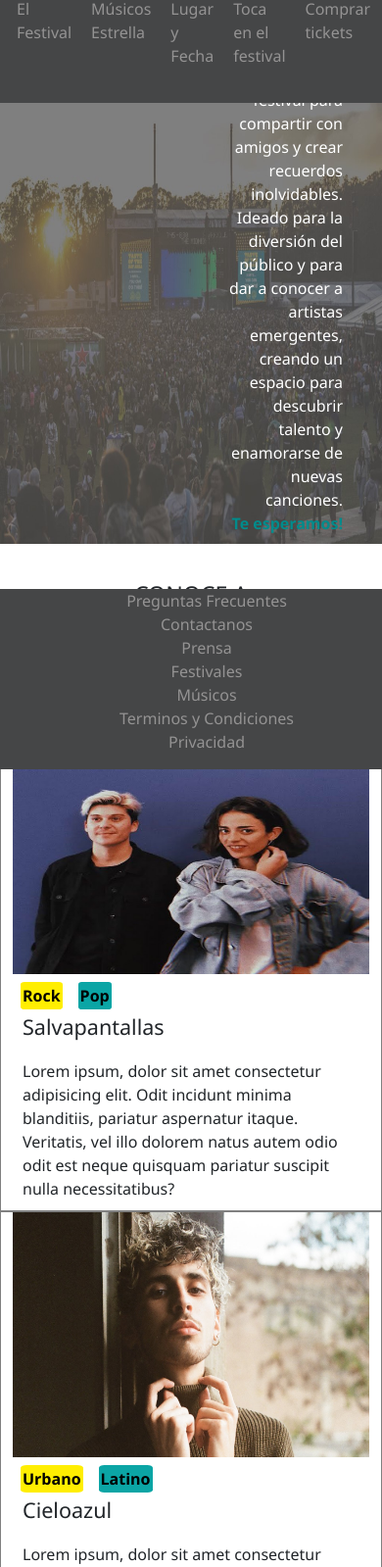
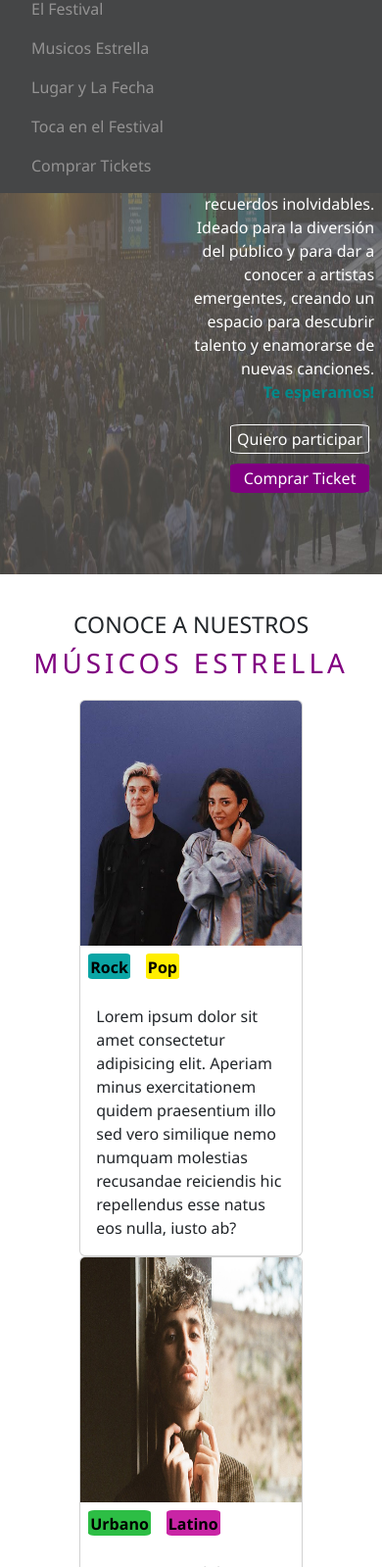
Before and after one commit to martucichi16/CaC_Front, a plain HTML site: page index.html in a window 390 px wide. Shown: the part 59-1658 px from the top of the page at 98% size. Drawn offline with nearby package versions, Linux system fonts and the light colour scheme.

Commit message:
Mobile terminado

```diff
--- a/index.html
+++ b/index.html
@@ -11,15 +11,17 @@
         <link rel="stylesheet" href="https://fonts.googleapis.com/css2?family=Material+Symbols+Outlined:opsz,wght,FILL,GRAD@20..48,100..700,0..1,-50..200" />
 
         <!-- Bootstrap CSS -->
-        <link href="https://cdn.jsdelivr.net/npm/bootstrap@5.1.3/dist/css/bootstrap.min.css" rel="stylesheet"
-        integrity="sha384-1BmE4kWBq78iYhFldvKuhfTAU6auU8tT94WrHftjDbrCEXSU1oBoqyl2QvZ6jIW3" crossorigin="anonymous">
+        <link href="https://cdn.jsdelivr.net/npm/bootstrap@5.2.1/dist/css/bootstrap.min.css" rel="stylesheet"
+        integrity="sha384-iYQeCzEYFbKjA/T2uDLTpkwGzCiq6soy8tYaI1GyVh/UjpbCx/TYkiZhlZB6+fzT" crossorigin="anonymous">
+  </head>
 
         <!-- Mis estilos -->
         <link rel="stylesheet" href="./styles.css">
     </head>
 
     <body>
-        <header class="container-fluid">
+        <header >
+            <div id ="lg_nav" class="container-fluid"> <!-- Nav de compu -->
                 <div class="row">
                     <div id="logo" class="col-lg-6">
                         <span class="material-symbols-outlined">rocket</span>
@@ -29,18 +31,40 @@
                     <div class="col-lg-6">
                         <nav>
                             <ul>
-                            <li><a href="">El Festival</a></li>
-                            <li><a href="">Músicos Estrella</a></li>
-                            <li><a href="">Lugar y Fecha</a></li>
-                            <li><a href="">Toca en el festival</a></li>
-                            <li><a href="">Comprar tickets</a></li>
+                                <li class="col-lg-2"><a href="">El Festival</a></li>
+                                <li class="col-lg-3"><a href="">Músicos Estrella</a></li>
+                                <li class="col-lg-3"><a href="">Lugar y Fecha</a></li>
+                                <li class="col-lg-3"><a href="">Toca en el festival</a></li>
+                                <li class="col-lg-3"><a href="">Comprar tickets</a></li>
                             </ul>
                         </nav>
                     </div>
                 </div>
+            </div>
+
+            <nav id="mobile_nav" class="navbar fixed-top navbar-expand-lg navbar-dark"> <!-- Nav mobile -->
+                <div class="container">
+                    <div id="logo" class="col-lg-6">
+                        <span class="material-symbols-outlined">rocket</span>
+                        <h3>Grow</h3>
+                    </div>
+                <button class="navbar-toggler" type="button" data-bs-toggle="collapse" data-bs-target="#navbarNav" aria-controls="navbarNav" aria-expanded="true" aria-label="Toggle navigation">
+                    <span class="navbar-toggler-icon"></span>
+                </button>
+                <div class="navbar-collapse flex-row-reverse collapse show" id="navbarNav" style="">
+                    <ul class="navbar-nav">
+                        <li class="nav-item"><a class="nav-link active" aria-current="page" href="#">El Festival</a></li>
+                        <li class="nav-item"><a class="nav-link" href="#">Musicos Estrella</a></li>
+                        <li class="nav-item"><a class="nav-link" href="#">Lugar y La Fecha</a></li>
+                        <li class="nav-item"><a class="nav-link" href="#">Toca en el Festival</a></li>
+                        <li class="nav-item"><a class="nav-link" href="#">Comprar Tickets</a></li>
+                    </ul>
+                </div>
+                </div>
+            </nav>
         </header>
 
-        <section class ="container-fluid" id="intro">
+        <section id="intro">
             <h1>Grow</h1>
             <p>
                 Grow llega por primera vez a Argentina!! Un festival para compartir con amigos y crear recuerdos
@@ -48,67 +72,54 @@
                 creando un espacio para descubrir talento y enamorarse de nuevas canciones. <br><b>Te esperamos!</b>
             </p>
 
-            <div>
+            <div id="buttons">
                 <button id="button1">Quiero participar</button>
                 <button id="button2">Comprar Ticket</button>
             </div>
         </section>
 
         <section class="container" id="top">
-            <h3 class="col-6">CONOCE A NUESTROS</h3>
-            <h1 class="col-6">MÚSICOS ESTRELLA</h1>
+            <h3 class="col-12 col-lg-12">CONOCE A NUESTROS</h3>
+            <h1 class="col-12 col-lg-12">MÚSICOS ESTRELLA</h1>
 
             <div class="row" id="cards">
-                <div class="col-12 col-lg-4 musico">
-                    <img src="./img/salvapantallas.jpg" alt="Foto Salvapantallas">
-
+                <div class="card col-7 col-lg-4 musico">
+                    <img src="./img/salvapantallas.jpg" alt="Foto Salvapantallas" class="card-img-top">
                     <div class="music_style">
-                        <p><b>Rock</b></p>
-                        <p><b>Pop</b></p>
+                        <p id="rock"><b>Rock</b></p>
+                        <p id="pop"><b>Pop</b></p>
+                    </div>
+                    <div class="card-body">
+                      <p class="card-text">Lorem ipsum dolor sit amet consectetur adipisicing elit. Aperiam minus
+                        exercitationem quidem praesentium illo sed vero similique nemo numquam molestias recusandae
+                        reiciendis hic repellendus esse natus eos nulla, iusto ab?</p>
+                    </div>
                 </div>
 
-                    <h4>Salvapantallas</h4>
-
-                    <p>
-                        Lorem ipsum, dolor sit amet consectetur adipisicing elit. Odit incidunt minima blanditiis,
-                        pariatur aspernatur itaque. Veritatis, vel illo dolorem natus autem odio odit est neque quisquam
-                        pariatur suscipit nulla necessitatibus?
-                    </p>
+                <div class="card col-7 col-lg-4 musico">
+                    <img src="./img/cieloazul.jpg" alt="Foto Cieloazul" class="card-img-top">
+                    <div class="music_style">
+                        <p id="urbano"><b>Urbano</b></p>
+                        <p id="latino"><b>Latino</b></p>
+                    </div>
+                    <div class="card-body">
+                      <p class="card-text">Lorem ipsum dolor sit amet consectetur adipisicing elit. Aperiam minus
+                        exercitationem quidem praesentium illo sed vero similique nemo numquam molestias recusandae
+                        reiciendis hic repellendus esse natus eos nulla, iusto ab?</p>
+                    </div>
                 </div>
 
-                <div class="col-12 col-lg-4 musico">
-                    <img src="./img/cieloazul.jpg" alt="Foto Cieloazul">
-
+                <div class="card col-7 col-lg-4 musico">
+                    <img src="./img/koino_yokan.jfif" alt="Foto Koino Yokan" class="card-img-top">
                     <div class="music_style">
-                        <p><b>Urbano</b></p>
-                        <p><b>Latino</b></p>
+                        <p id="pop"><b>Pop</b></p>
+                        <p id="acustico"><b>Acustico</b></p>
                     </div>
-
-                    <h4>Cieloazul</h4>
-
-                    <p>
-                        Lorem ipsum, dolor sit amet consectetur adipisicing elit. Odit incidunt minima blanditiis,
-                        pariatur aspernatur itaque. Veritatis, vel illo dolorem natus autem odio odit est neque quisquam
-                        pariatur suscipit nulla necessitatibus?
-                    </p>
+                    <div class="card-body">
+                      <p class="card-text">Lorem ipsum dolor sit amet consectetur adipisicing elit. Aperiam minus
+                        exercitationem quidem praesentium illo sed vero similique nemo numquam molestias recusandae
+                        reiciendis hic repellendus esse natus eos nulla, iusto ab?</p>
                     </div>
-
-
-                <div class="col-12 col-lg-4 musico">
-                    <img src="./img/koino_yokan.jfif" alt="Foto Koino Yokan">
-
-                    <div class="music_style">
-                        <p><b>Indie pop</b></p>
-                        <p><b>Acustico</b></p>
-                    </div>
-
-                    <h4>Koino Yokan</h4>
-
-                    <p>
-                        Lorem ipsum, dolor sit amet consectetur adipisicing elit. Odit incidunt minima blanditiis,
-                        pariatur aspernatur itaque. Veritatis, vel illo dolorem natus autem odio odit est neque quisquam
-                        pariatur suscipit nulla necessitatibus?
-                    </p>
                 </div>
             </div>
         </section>
@@ -137,52 +148,45 @@
 
         <section id="participa" class="container">
             <div class="row">
-                <h3 class="col-lg-12">PARTICIPA COMO</h3>
-                <h1 class="col-lg-12">MÚSICO DEL FESTIVAL</h1>
+                <h3 class="col-12 col-lg-12">PARTICIPA COMO</h3>
+                <h1 class="col-12 col-lg-12">MÚSICO DEL FESTIVAL</h1>
 
-                <p class="col-lg-12">Anotate como músico para conseguir un <span>gig</span> en el festival!</p>
+                <p class="col-12 col-lg-12">Anotate como músico para conseguir un <span>gig</span> en el festival!</p>
 
                 <div>
-                    <form>
-                        <input type="text" name="nombre" placeholder="Nombre" class="col-lg-5">
-                        <input type="text" name="apellido" placeholder="Apellido" class="col-lg-5">
+                    <form id="nombre_apellido">
+                        <input type="text" name="nombre" placeholder="Nombre" class="col-5 col-lg-5">
+                        <input type="text" name="apellido" placeholder="Apellido" class="col-5 col-lg-5">
                     </form>
                 </div>
 
                 <form>
-                    <textarea name= “info” rows= “20” cols= “100” class="col-lg-10"
+                    <textarea name= “info” rows= “20” cols= “100” class="col-12 col-lg-10"
                     placeholder="Describí brevemente tu estilo musical o el de tu banda"></textarea>
                 </form>
 
-                <p class=col-lg-10 id="recordatorio">Recordá incluir tu información de contacto para poder comunicarnos con vos </p>
+                <p class="col-12 col-lg-12" id="recordatorio">Recordá incluir tu información de contacto para poder
+                    comunicarnos  con vos </p>
 
-                <button class="col-lg-10">Enviar</button>
+                <button class="col-12 col-lg-10">Enviar</button>
             </div>
-            <!-- <form>
-                <div>
-                    <input type="text" name="nombre" placeholer="Nombre">
-                    <input type="text" name="apellido" placeholer="Apellido">
-                </div>
-
-                <textarea name= “info” rows= “20” cols= “100”
-                placeholder="Describí brevemente tu estilo musical o el de tu banda"></textarea>
-
-                <p>Recordá incluir tu información de contacto para poder comunicarnos con vos </p>
-
-                <input type= “submit” value= “Enviar”>
-            </form> -->
         </section>
 
         <footer class="container-fluid">
             <ul class="row">
-                <li class="col-lg-2"><a href="">Preguntas Frecuentes</a></li>
-                <li class="col-lg-1"><a href="">Contactanos</a></li>
-                <li class="col-lg-1"><a href="">Prensa</a></li>
-                <li class="col-lg-1"><a href="">Festivales</a></li>
-                <li class="col-lg-1"><a href="">Músicos</a></li>
-                <li class="col-lg-2"><a href="">Terminos y Condiciones</a></li>
-                <li class="col-lg-1"><a href="">Privacidad</a></li>
+                <li class="col-12 col-lg-2"><a href="">Preguntas Frecuentes</a></li>
+                <li class="col-12 col-lg-1"><a href="">Contactanos</a></li>
+                <li class="col-12 col-lg-1"><a href="">Prensa</a></li>
+                <li class="col-12 col-lg-1"><a href="">Festivales</a></li>
+                <li class="col-12 col-lg-1"><a href="">Músicos</a></li>
+                <li class="col-12 col-lg-2"><a href="">Terminos y Condiciones</a></li>
+                <li class="col-12 col-lg-1"><a href="">Privacidad</a></li>
             </ul>
         </footer>
+
+        <!-- JS Bootstrap -->
+        <script src="https://cdn.jsdelivr.net/npm/bootstrap@5.2.1/dist/js/bootstrap.bundle.min.js"
+        integrity="sha384-u1OknCvxWvY5kfmNBILK2hRnQC3Pr17a+RTT6rIHI7NnikvbZlHgTPOOmMi466C8"
+        crossorigin="anonymous"></script>
     </body>
 </html>
--- a/styles.css
+++ b/styles.css
@@ -7,6 +7,7 @@ header {
     padding: 20px 100px;
     position: sticky;
     top: 0;
+    z-index: 1;
 }
 
 header h3 {
@@ -44,20 +45,48 @@ nav a:hover {
     color: white;
 }
 
+#mobile_nav {
+    display: none;
+}
+
+@media screen and (max-width:700px) {
+    #lg_nav {
+        display: none
+    }
+
+    #mobile_nav {
+        display:block;
+    }
+
+    .navbar {
+        background-color: #454647;
+    }
+
+    .offcanvas-end {
+        background-color: #454647;
+    }
+
+    #mobile_nav a{
+        color: #949393;
+    }
+
+    #mobile_nav a:hover {
+        color: white
+    }
+}
 /* ------------------------------------------------------------------------------------------------------ */
-
 #intro {
     background-image: url("./img/festival.jpg");
     background-repeat: no-repeat;
     background-size: 100% 100%;
-    background-color: blanchedalmond;
     height: 450px;
     margin-bottom: 30px;
-    padding: 40px;
+    padding: 75px 40px;
     display: flex;
     flex-direction: column;
     justify-content: center;
     align-items: flex-end;
+    text-align: right;
 }
 
 #intro h1 {
@@ -68,6 +97,7 @@ nav a:hover {
     color:white;
     width: 40%;
     text-align: right;
+    float: right;
 }
 
 #intro b {
@@ -86,7 +116,7 @@ nav a:hover {
     border-color: white;
     border-style: solid;
     border-width: 1px;
-    margin: 5px
+    margin: 5px;
 }
 
 #button1:hover {
@@ -118,6 +148,26 @@ nav a:hover {
     border-width: 1px;
 }
 
+@media screen and (max-width:700px) {
+    #intro {
+        padding: 20% 2%;
+        height: auto;
+    }
+
+    #intro p {
+        color:white;
+        width: 50%;
+    }
+
+    #intro div {
+        display: flex;
+        flex-direction: column;
+        justify-content: flex-end;
+        margin: 0;
+        padding: 0;
+    }
+}
+
 /* ------------------------------------------------------------------------------------------------------ */
 #top {
     display: flex;
@@ -144,16 +194,12 @@ nav a:hover {
     justify-content: center;
 }
 
-.musico {
-    display: flex;
-    flex-direction: column;
-    height: 20%;
-    border-color: grey;
-    border-style: solid;
-    border-width: 1px;
+.card {
+    z-index: 0;
+    padding: 0;
 }
 
-.musico img {
+.card-img-top {
     width: 100%;
     height: 250px;
 }
@@ -164,30 +210,36 @@ nav a:hover {
     justify-content: flex-start;
 }
 
-.music_style p:first-child {
+.music_style p {
     color:black;
-    background-color: rgb(255, 238, 1);
     border-radius: 10%;
-    margin: 8px 8px 0 8px;
+    margin: 8px;
     padding: 2px;
-    height: 50%;
+    height: 60%;
 }
 
-.music_style p:last-child {
-    color:black;
+#pop {
+    background-color: rgb(255, 238, 1);
+}
+
+#rock {
     background-color: rgb(11, 165, 165);
-    border-radius: 10%;
-    margin: 8px 8px 0 8px;
-    padding: 2px;
-    height: 50%;
+}
+
+#acustico {
+    background-color:rgb(245, 46, 46);
+}
+
+#urbano {
+    background-color:rgb(45, 190, 69);
+}
+
+#latino {
+    background-color:rgb(201, 37, 165);
 }
 
 .musico h4 {
     margin: 5px 10px 10px 10px;
-}
-
-.musico p {
-    margin: 10px;
 }
 
 /* ------------------------------------------------------------------------------------------------------ */
@@ -242,15 +294,6 @@ textarea {
     margin: 0 0 20px 0;
 }
 
-#recordatorio {
-    padding: 5px;
-    background-color: rgb(255, 255, 167);
-    color:rgba(223, 183, 3, 0.952);
-    border-color:rgba(223, 183, 3, 0.952);
-    border-width: 1px;
-    border-style: solid;
-}
-
 #participa button{
     padding: 5px;
     background-color: rgb(92, 179, 92);
@@ -261,6 +304,17 @@ textarea {
 #participa button:hover{
     background-color: rgb(46, 133, 46);
     color:white;
+}
+
+#participa p:last-child {
+    text-align: left;
+}
+
+@media screen and (max-width:700px) {
+    #nombre_apellido {
+        display: flex;
+        justify-content: space-between;
+    }
 }
 /* ------------------------------------------------------------------------------------------------------ */
 footer {
@@ -289,3 +343,15 @@ footer a {
 footer a:hover {
     color: white;
 }
+
+@media screen and (max-width:700px) {
+    footer {
+        margin: 10px 0 0 0;
+        padding: 5px;
+        position: static;
+    }
+
+    footer li {
+        text-align: left;
+    }
+}
```
Lines whose indentation alone changed are shown as unchanged.
